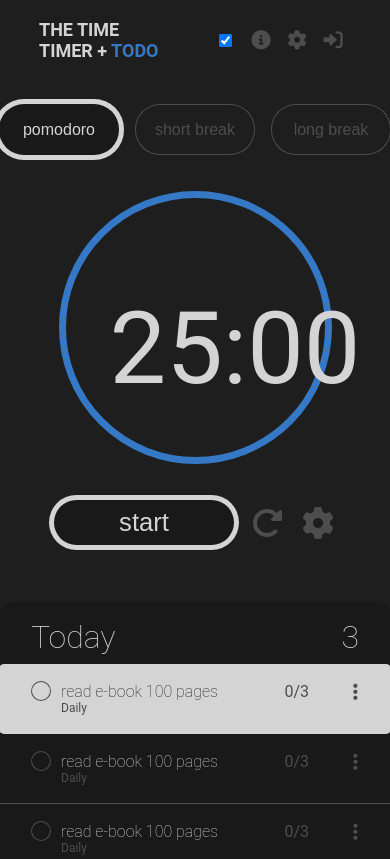
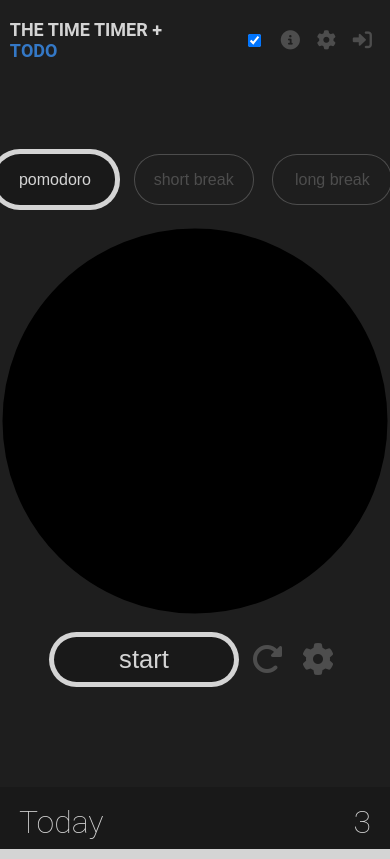
Before and after one commit to lgklsv/THE-TIME-TIMER-TODO, a website built with webpack: page src/template.html in a window 390 px wide. Shown: the top 859 px of the page. Built offline with nearby package versions, Linux system fonts and the light colour scheme.

Commit message:
refactor: new timer and media queries clean up

```diff
--- a/src/styles/_mediaQueries.scss
+++ b/src/styles/_mediaQueries.scss
@@ -18,20 +18,13 @@
     justify-content: center;
   }
 }
-@media (max-width: 890px) {
+@media (max-width: 934px) {
+  .container {
+    width: 95%;
+  }
   .app-container {
-    margin-top: 70px;
     grid-template-columns: 1fr 1fr;
     grid-template-rows: 0.9fr 1fr;
-    .timer-section {
-      justify-self: center;
-      grid-column: span 2;
-      height: 58vh;
-    }
-  }
-  .timer-container {
-      width: 80%;
-      width: 50vw;
   }
 
   .lists-section {
@@ -42,11 +35,11 @@
     opacity: 100%;
     width: 100%;
   }
+  footer {
+    padding: 10px 0;
+  }
 }
 @media (max-width: 768px) {
-  .timer-container {
-    width: 58vw;
-  }
   .tasks-lists-section-header {
     padding-bottom: 0.5rem;
   }
@@ -55,9 +48,9 @@
   .app-container {
     grid-template-columns: 1fr;
     grid-template-rows: none;
-    margin-top: 20px;
     .timer-section {
       grid-column: span 1;
+      justify-self: center;
     }
     .task-section {
       height: 60vh;
@@ -71,26 +64,3 @@
     height: 10%;
   }
 }
-@media (max-width: 665px) {
-  .timer-container {
-    width: 60vw;
-  }
-}
-@media (max-width: 500px) {
-  .app-container{
-    margin-top: 0;
-  }
-  .timer-container {
-    width: 70vw;
-  }
-}
-
-@media (max-height: 700px) {
-  .container {
-    height: 700px;
-    overflow-y: scroll;
-  }
-  .timer-section {
-    height: 700px;
-  }
-}
--- a/src/styles/_timer.scss
+++ b/src/styles/_timer.scss
@@ -40,26 +40,25 @@
 
 // Middle
 .timer-container {
-  position: relative;
-  width: 100%;
-  height: auto;
-  margin: 20px auto;
-  border-radius: 50%;
-  border: 7px solid var(--circle-color);
+  display: flex;
+  justify-content: center;
+  align-items: center;
+}
 
-  .timer {
-    position: absolute;
-    top: 35%;
-    left: 17%;
-    font-size: clamp(6.3rem, 7vw, 8rem);
-    color: var(--active-color);
-  }
-}
-.timer-container::after {
-  content: '';
-  display: block;
-  padding-top: 100%;
-}
+//   .timer {
+//     position: absolute;
+//     top: 35%;
+//     left: 17%;
+//     font-size: clamp(6.3rem, 7vw, 8rem);
+//     color: var(--active-color);
+//   }
+// }
+// .timer-container::after {
+//   content: '';
+//   display: block;
+//   padding-top: 100%;
+// }
+
 
 // Bottom
 .timer-btns-bottom {
--- a/src/styles/main.scss
+++ b/src/styles/main.scss
@@ -63,6 +63,7 @@ button,
     display: flex;
     flex-direction: column;
     justify-content: center;
+    padding: 0 0.5rem;
   }
 
   .task-section {
--- a/src/template.html
+++ b/src/template.html
@@ -66,6 +66,7 @@
       </header>
       <main>
         <div class="app-container">
+
           <div class="timer-section">
             <div class="timer-btns-top">
               <div class="timer-btn active-timer-btn">
@@ -79,8 +80,12 @@
               </div>
             </div>
             <div class="timer-container">
-              <div class="timer">25:00</div>
+              <svg class="progressbar-ring" width="400" height="400">
+                <circle class="progressbar-ring-circle" stroke="#000" stroke-width="5" cx="200" cy="200" r="190"/>
+              </svg>
             </div>
+
+
             <div class="timer-btns-bottom">
               <div class="start-stop-btn">
                 <div class="timer-btn active-timer-btn">
```
